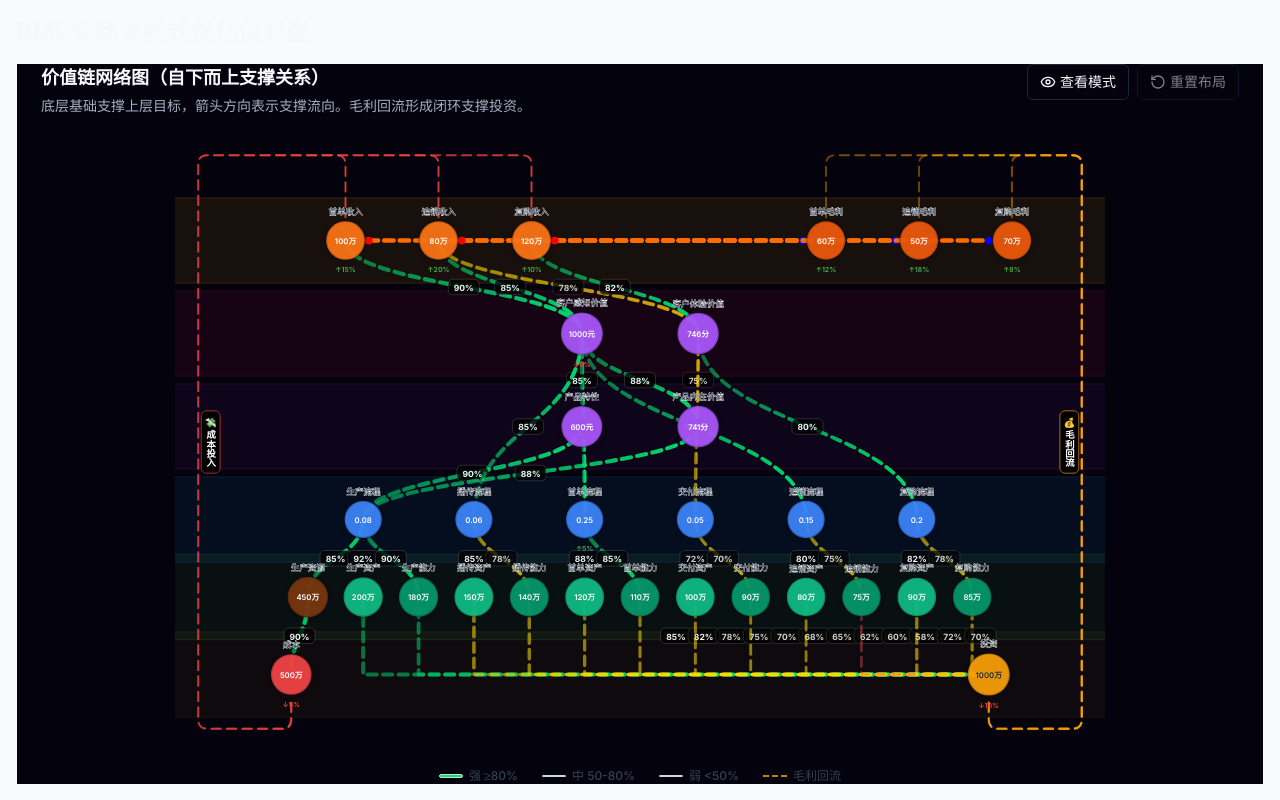
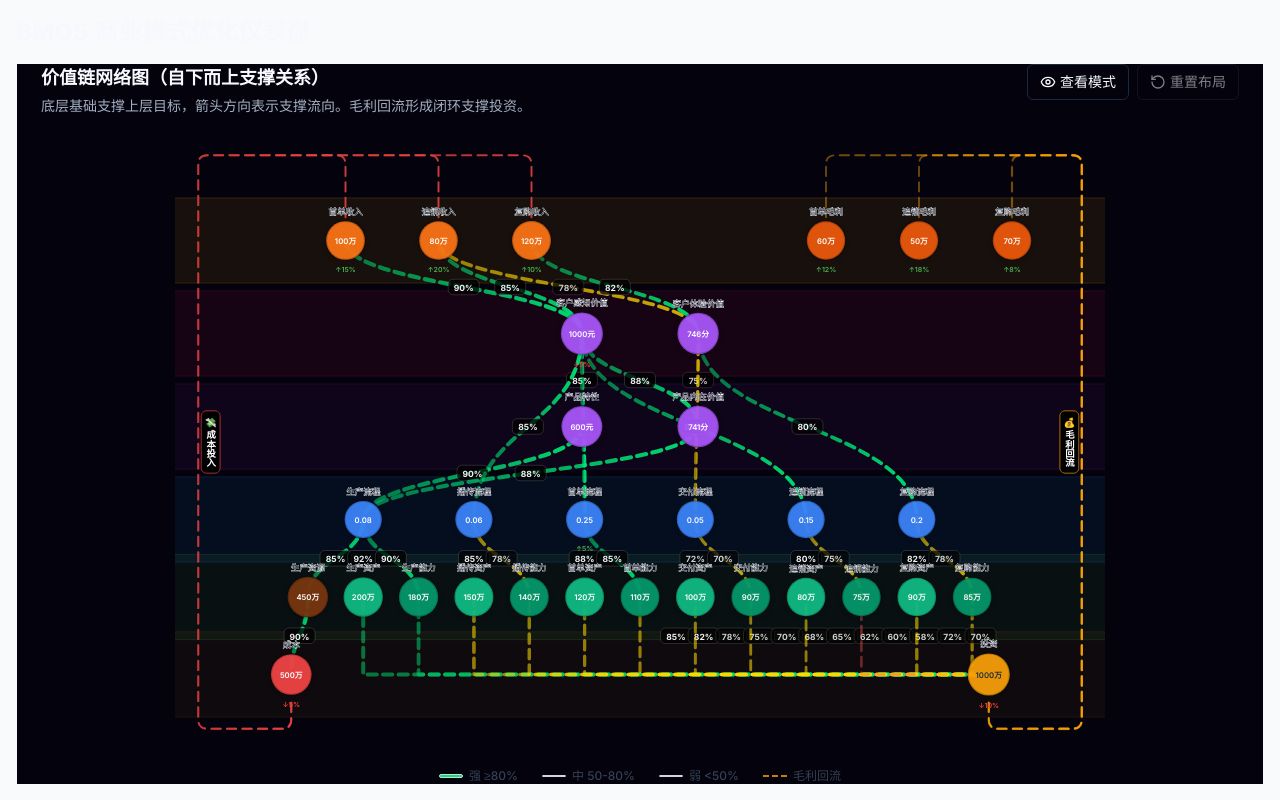
Before and after one commit to billHuangFeng/qbm-ai-system, a React (Vite) app: page / in a window 1280 px wide. Built offline with nearby package versions, Linux system fonts and the light colour scheme.

Commit message:
Fix horizontal line visibility

```diff
--- a/src/components/Visualization/ValueNetworkGraph.tsx
+++ b/src/components/Visualization/ValueNetworkGraph.tsx
@@ -187,31 +187,22 @@ export function ValueNetworkGraph(props: ValueNetworkGraphProps) {
     );
   };
 
-  // 绘制水平连接线（同层收益到毛利）- 测试版：使用纯色确保可见
+  // 绘制水平连接线（同层收益到毛利）
   const drawHorizontalLine = (x1: number, y1: number, x2: number, y2: number, color: string, width: number, efficiency: number) => {
-    // 计算节点半径（平均30px）
     const nodeRadius = 30;
-    // 调整起点和终点，从节点边缘开始
     const adjustedX1 = x1 + nodeRadius;
     const adjustedX2 = x2 - nodeRadius;
 
-    // 测试：使用鲜艳的纯色和粗线条
     return (
-      <g>
-        {/* 测试线条：亮橙色实线 */}
       <path
         d={`M ${adjustedX1} ${y1} L ${adjustedX2} ${y2}`}
-          stroke="#FF6B00"
+        stroke="url(#gradient-horizontal)"
         strokeWidth={6}
         fill="none"
         strokeDasharray="12 8"
         strokeLinecap="round"
-          opacity={1}
+        className="flow-arrow"
       />
-        {/* 调试标记：在两端画小圆点 */}
-        <circle cx={adjustedX1} cy={y1} r={5} fill="red" />
-        <circle cx={adjustedX2} cy={y2} r={5} fill="blue" />
-      </g>
     );
   };
 
@@ -498,11 +489,11 @@ export function ValueNetworkGraph(props: ValueNetworkGraphProps) {
                 <stop offset="100%" stopColor="#EF4444" stopOpacity="1" />
               </linearGradient>
 
-              {/* 水平连接线专用渐变（橙黄色高亮）*/}
+              {/* 水平连接线专用渐变（鲜艳橙色高亮）*/}
               <linearGradient id="gradient-horizontal" x1="0%" y1="0%" x2="100%" y2="0%">
-                <stop offset="0%" stopColor="#FFA500" stopOpacity="0.8" />
-                <stop offset="50%" stopColor="#FFD700" stopOpacity="0.95" />
-                <stop offset="100%" stopColor="#FFA500" stopOpacity="1" />
+                <stop offset="0%" stopColor="#FF6B00" stopOpacity="0.9" />
+                <stop offset="50%" stopColor="#FF8C00" stopOpacity="1" />
+                <stop offset="100%" stopColor="#FF6B00" stopOpacity="0.9" />
               </linearGradient>
             </defs>
 
@@ -541,19 +532,6 @@ export function ValueNetworkGraph(props: ValueNetworkGraphProps) {
           const isRevenueToCost = link.linkType === 'revenue-to-cost';
           const isHorizontal = link.linkType === 'horizontal';
           const isLShape = link.linkType === 'l-shape';
-
-          // 调试水平连接线
-          if (isHorizontal) {
-            console.log('Rendering horizontal link:', {
-              source: link.source,
-              target: link.target,
-              sourcePos: source,
-              targetPos: target,
-              efficiency,
-              isRelated,
-              opacity: isSelected ? 1 : (isRelated ? 1 : 0.15)
-            });
-          }
 
           return (
             <g
```
Lines whose indentation alone changed are shown as unchanged.
